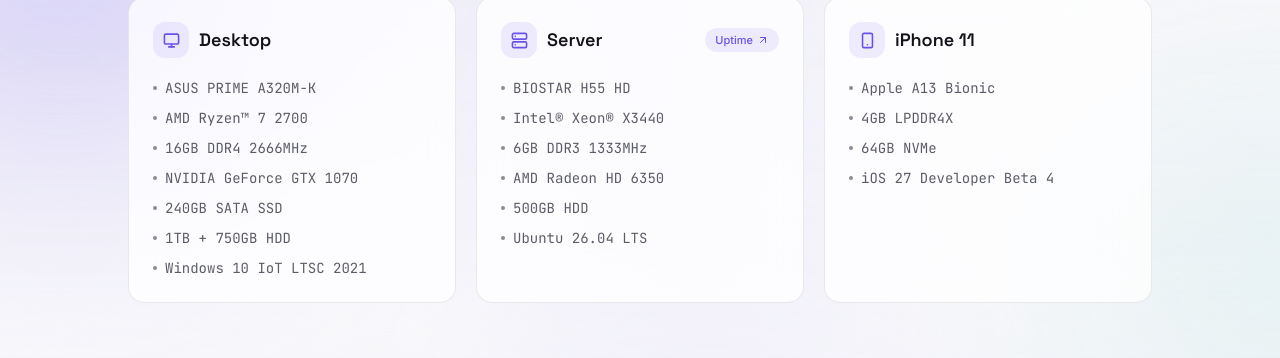
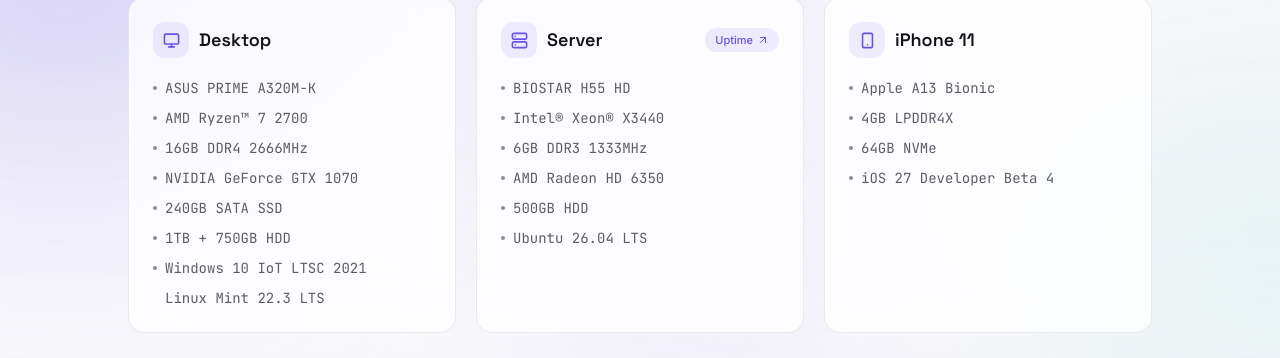
Before and after one commit to nbminh3908/nbminh3908.github.io, a React (Vite) app: page /#/devices in a window 1280 px wide. Shown: the part 209-567 px from the top of the page. Built offline with nearby package versions, Linux system fonts and the light colour scheme; no server answers.

Commit message:
Update Devices.jsx

```diff
--- a/src/pages/Devices.jsx
+++ b/src/pages/Devices.jsx
@@ -11,13 +11,13 @@
     icon: Monitor,
     specs: [
       "ASUS PRIME A320M-K",
-      "AMD Ryzen\u2122 7 2700",
+      "AMD Ryzen™ 7 2700",
       "16GB DDR4 2666MHz",
       "NVIDIA GeForce GTX 1070",
       "240GB SATA SSD",
       "1TB + 750GB HDD",
-      "Windows 10 IoT LTSC 2021",
     ],
+    os: ["Windows 10 IoT LTSC 2021", "Linux Mint 22.3 LTS"],
   },
   {
     name: "Server",
@@ -26,7 +26,7 @@
     interactive: true,
     specs: [
       "BIOSTAR H55 HD",
-      "Intel\u00ae Xeon\u00ae X3440",
+      "Intel® Xeon® X3440",
       "6GB DDR3 1333MHz",
       "AMD Radeon HD 6350",
       "500GB HDD",
@@ -63,13 +63,19 @@
     <Layout>
       <section aria-labelledby="devices-title">
         <Reveal>
-          <h1 id="devices-title" className="font-display text-3xl font-semibold text-ink sm:text-4xl">
+          <h1
+            id="devices-title"
+            className="font-display text-3xl font-semibold text-ink sm:text-4xl"
+          >
             Devices
           </h1>
         </Reveal>
       </section>
 
-      <StaggerGroup className="mt-8 grid grid-cols-1 gap-5 sm:grid-cols-2 lg:grid-cols-3" aria-label="Device list">
+      <StaggerGroup
+        className="mt-8 grid grid-cols-1 gap-5 sm:grid-cols-2 lg:grid-cols-3"
+        aria-label="Device list"
+      >
         {devices.map((device) => (
           <StaggerItem key={device.name}>
             <SpotlightCard
@@ -92,7 +98,11 @@
                 <span className="flex h-9 w-9 items-center justify-center rounded-xl bg-accent-soft text-accent">
                   <device.icon size={17} strokeWidth={2.25} />
                 </span>
-                <h2 className="font-display text-lg font-semibold text-ink">{device.name}</h2>
+
+                <h2 className="font-display text-lg font-semibold text-ink">
+                  {device.name}
+                </h2>
+
                 {device.interactive ? (
                   <span className="ml-auto inline-flex shrink-0 items-center gap-1 rounded-full bg-accent-soft px-2.5 py-1 text-[11px] font-medium text-accent">
                     Uptime
@@ -100,6 +110,7 @@
                   </span>
                 ) : null}
               </div>
+
               <ul className="mt-5 space-y-2.5 font-mono text-sm text-ink-muted">
                 {device.specs.map((spec) => (
                   <li key={spec} className="flex items-start gap-2">
@@ -107,13 +118,28 @@
                     <span>{spec}</span>
                   </li>
                 ))}
+
+                {device.os ? (
+                  <li className="flex items-start gap-2">
+                    <span className="mt-2 h-1 w-1 shrink-0 rounded-full bg-ink-faint" />
+
+                    <div className="space-y-2.5">
+                      {device.os.map((os) => (
+                        <div key={os}>{os}</div>
+                      ))}
+                    </div>
+                  </li>
+                ) : null}
               </ul>
             </SpotlightCard>
           </StaggerItem>
         ))}
       </StaggerGroup>
 
-      <ServerStatusDetail open={serverDetailOpen} onClose={() => setServerDetailOpen(false)} />
+      <ServerStatusDetail
+        open={serverDetailOpen}
+        onClose={() => setServerDetailOpen(false)}
+      />
     </Layout>
   );
 }
```
